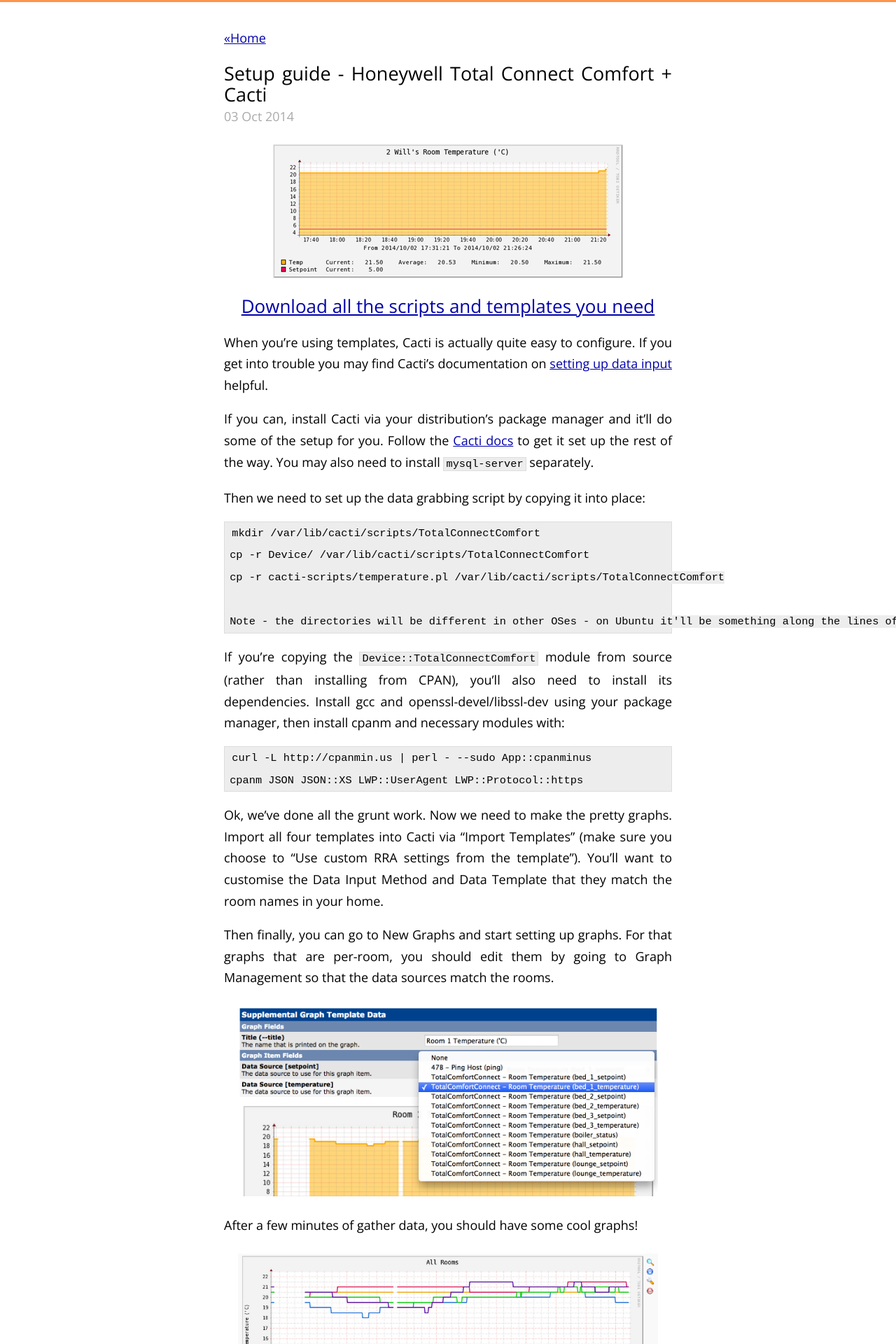
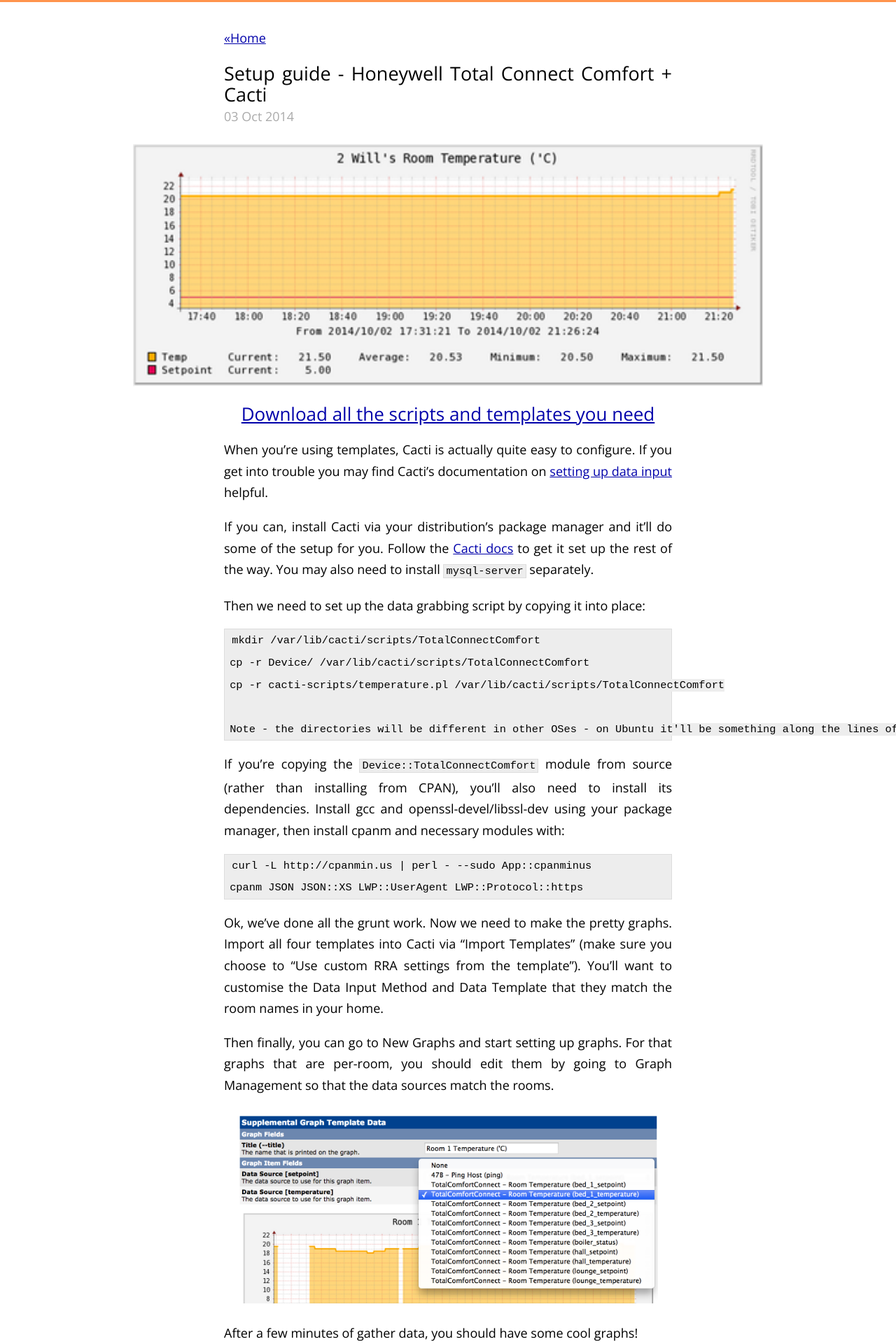
Before and after one commit to willdollman/willdollman.github.com, a Jekyll site: the page built from _posts/2014-10-03-totalconnectcomfort-and-cacti-setup-guide.md, in a window 1280 px wide. Shown: the top 1920 px of the page at 70% size. Built offline with Jekyll 4.4.1, drawn with Linux system fonts in a browser that asks for light colours.

Commit message:
WIP for mobile-optimisations

```diff
--- a/_layouts/default.html
+++ b/_layouts/default.html
@@ -17,8 +17,10 @@
 
    <script src="/javascript/retina.min.js"></script>
 
+    <meta name="viewport" content="width=device-width">
 </head>
 <body>
+
 <div class="wrapper">
   <div class="colour_bar"></div>
 
--- a/css/screen.css
+++ b/css/screen.css
@@ -80,10 +80,12 @@
 
 .site {
   text-align: justify;
-  width: 640px;
+  max-width: 640px;
   margin: 3em auto auto auto;
   line-height: 1.7em;
   padding-bottom: 40px;
+  padding-left: 10px;
+  padding-right: 10px;
 }
 
 .title {
@@ -209,6 +211,7 @@
   .post .img_wide {
       max-height: 1000px;
       max-width: 900px;
+      width: 100%;
       /* max-height: 500px; */
   }
 
@@ -284,6 +287,46 @@
   margin-top: 2em;
 }
 
-  #related h2 {
-    margin-bottom: 1em;
+#related h2 {
+  margin-bottom: 1em;
+}
+
+/* Fix image tags for smallish screens */
+@media (max-width: 915px) {
+  .post .img_wrap {
+    width: 100%;
+    margin-left: 0px;
   }
+
+  /* Full-width images */
+  .post .img_wide {
+      max-height: 1000px;
+      max-width: 100%;
+      width: 100%;
+      /* max-height: 500px; */
+  }
+}
+
+/* Fix site width and images for smallish screens */
+@media (max-width: 520px) {
+  .site {
+    width: 350px;
+  }
+
+  .post .img_wrap {
+    width: 100%;
+    margin-left: 0px;
+  }
+
+  .post .img_wide {
+      max-height: 1000px;
+      max-width: 900px;
+      width: 100%;
+  }
+
+  .post .img_standard {
+      max-width: 100%;
+      margin-left: 0px;
+      margin-right: 0px;
+  }
+}
```
